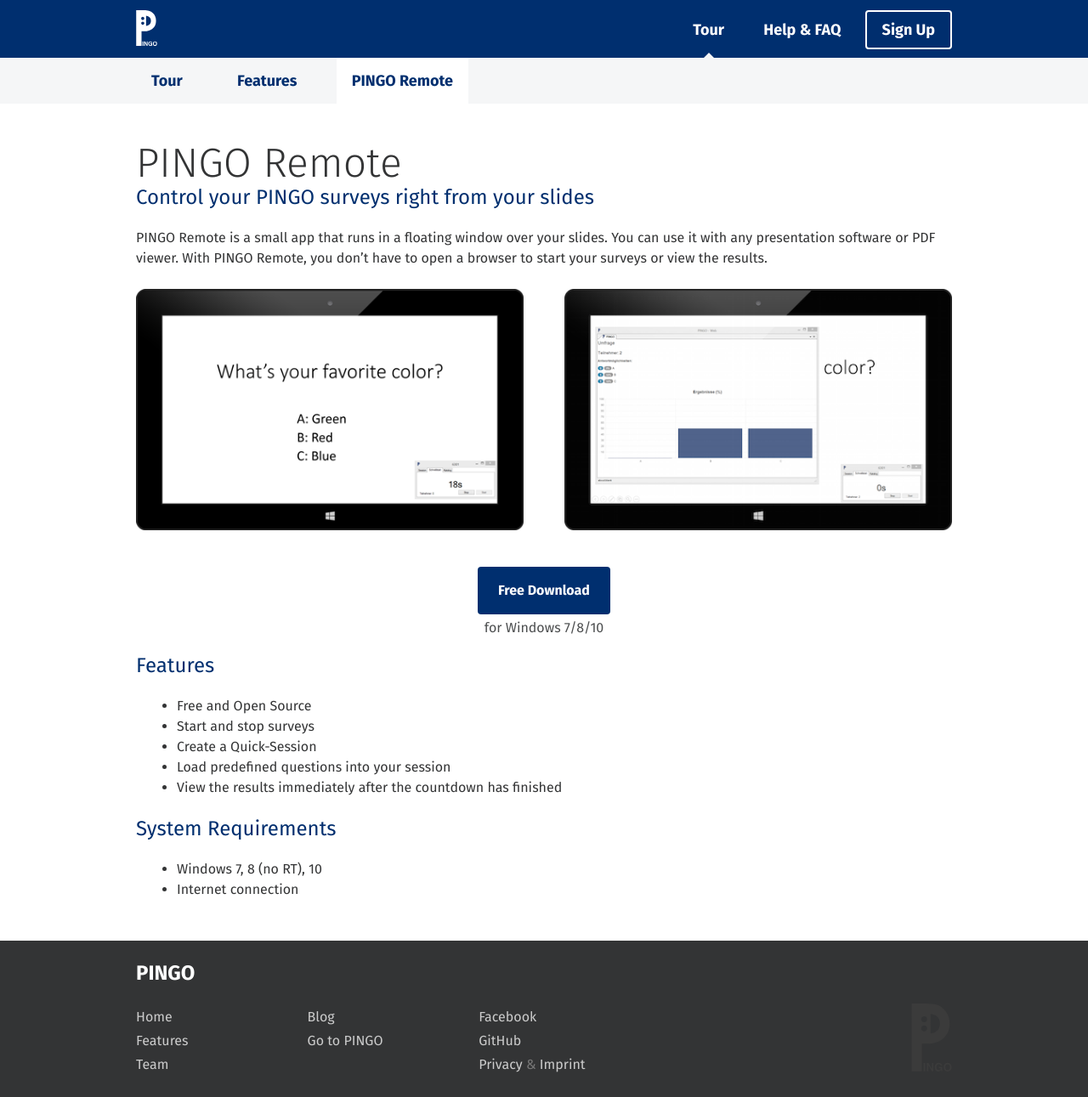
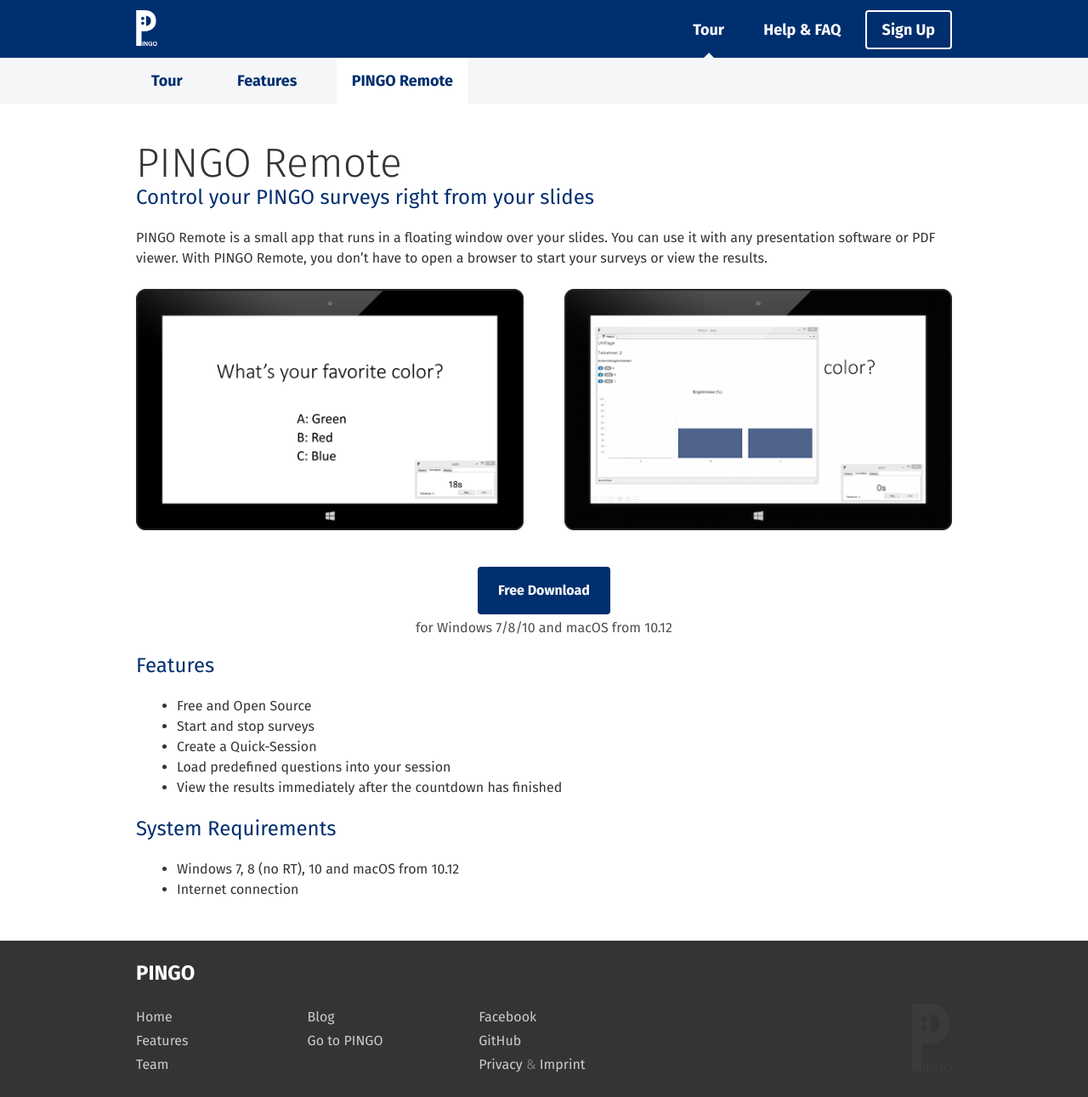
Before and after one commit to PingoUPB/pingoupb.github.io, a Jekyll site: the page built from en/powerpoint-remote/index.html, in a window 1280 px wide and 1291 px high. Shown: the whole window at 85% size. Built offline with Jekyll 4.4.1, drawn with Linux system fonts in a browser that asks for light colours; nearby versions of some CDN libraries.

Commit message:
Update index.html

```diff
--- a/en/powerpoint-remote/index.html
+++ b/en/powerpoint-remote/index.html
@@ -24,7 +24,7 @@
 
 <div class="download-container">
 	<p><a class="button button--primary" href="https://blog.coactum.de/en/downloads-2/" title="Download PINGO Remote">Free Download</a><p>
-	<p class="muted">for Windows 7/8/10</p>
+	<p class="muted">for Windows 7/8/10 and macOS from 10.12</p>
 </div>
 
 <h2>Features</h2>
@@ -38,6 +38,6 @@
 
 <h2>System Requirements</h2>
 <ul>
-	<li>Windows 7, 8 (no RT), 10</li>
+	<li>Windows 7, 8 (no RT), 10 and macOS from 10.12</li>
 	<li>Internet connection</li>
 </ul>
```
